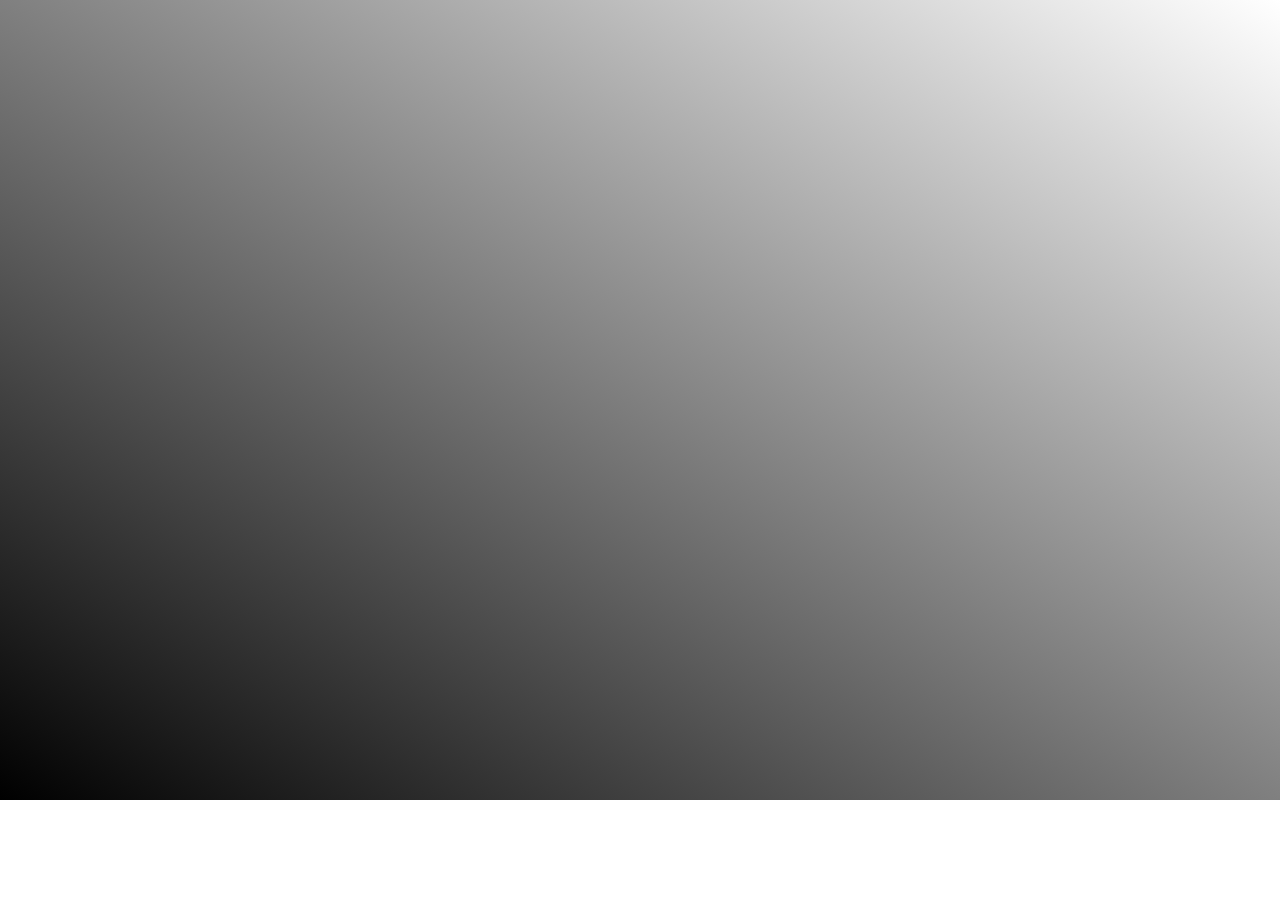
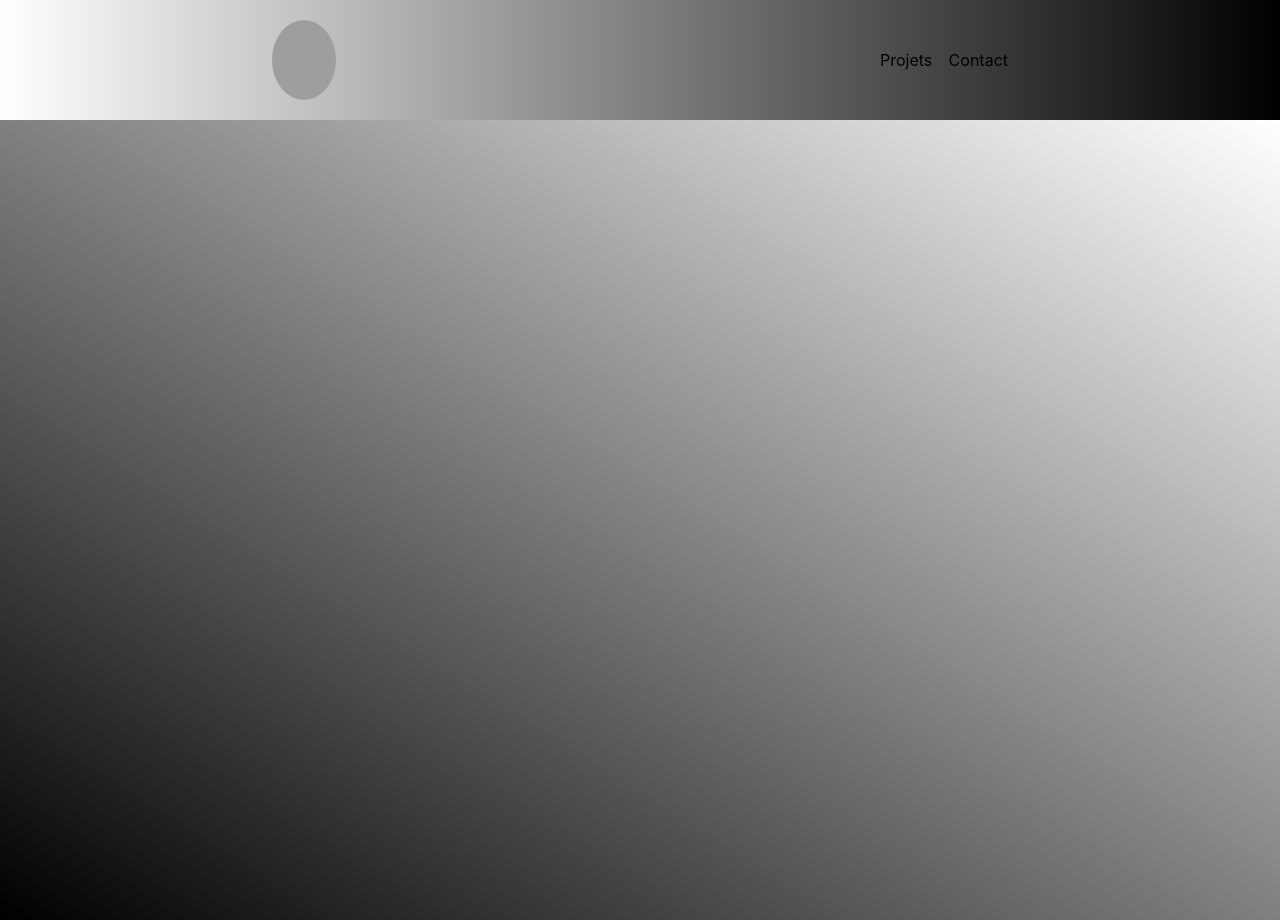
Before and after one commit to Titouan-Esc/All_projet_react, a React (Create React App) app: page / in a window 1280 px wide. Before the commit the page ends 800 px from the top, so only its background shows below. Built offline with nearby package versions, Linux system fonts and the light colour scheme; grey boxes are pictures that could not be loaded.

Commit message:
Creation de ma navBar

```diff
--- a/package.json
+++ b/package.json
@@ -9,6 +9,7 @@
     "node-sass": "^5.0.0",
     "react": "^17.0.1",
     "react-dom": "^17.0.1",
+    "react-router-dom": "^5.2.0",
     "react-scripts": "4.0.2",
     "web-vitals": "^1.1.0"
   },
--- a/src/App.js
+++ b/src/App.js
@@ -1,10 +1,24 @@
 import './scss/style.scss';
+import { BrowserRouter as Router, Switch, Route } from 'react-router-dom'
+import NavBar from './components/NavBar';
+
+
+// const routes = [
+//   {path}
+// ]
 
 function App() {
   return (
-    <div className="App">
+    <Router>
+      <main>
+        <NavBar/>
+        <Switch>
+          <div className="App">
 
-    </div>
+          </div>
+        </Switch>
+      </main>
+    </Router>
   );
 }
 
--- /dev/null
+++ b/src/components/NavBar.jsx
@@ -0,0 +1,13 @@
+const NavBar = () => {
+    return (
+        <nav>
+            <img src="https://images.pexels.com/photos/6032870/pexels-photo-6032870.jpeg?auto=compress&cs=tinysrgb&dpr=2&h=650&w=940" alt="Un avion"/>
+            <div>
+                <p>Projets</p>
+                <p>Contact</p>
+            </div>
+        </nav>
+    )
+}
+
+export default NavBar
--- /dev/null
+++ b/src/scss/_navBar.scss
@@ -0,0 +1,26 @@
+nav {
+  height: 15vh;
+  display: flex;
+  justify-content: space-around;
+  align-items: center;
+  background: linear-gradient(to left, black, white);
+
+  img {
+    width: 5vw;
+    height: 10vh;
+    border-radius: 50%;
+  }
+
+  div {
+    width: 10vw;
+    display: flex;
+    justify-content: space-between;
+
+    p {
+      &:hover {
+        color: plum;
+        cursor: pointer;
+      }
+    }
+  }
+}
--- a/src/scss/style.scss
+++ b/src/scss/style.scss
@@ -1 +1,2 @@
 @import "body";
+@import "navBar";
```
Also changed, not shown: src/pages/Home.js (added, +8 -0 lines), 1 other file (tests, documents, lock files or other folders).
